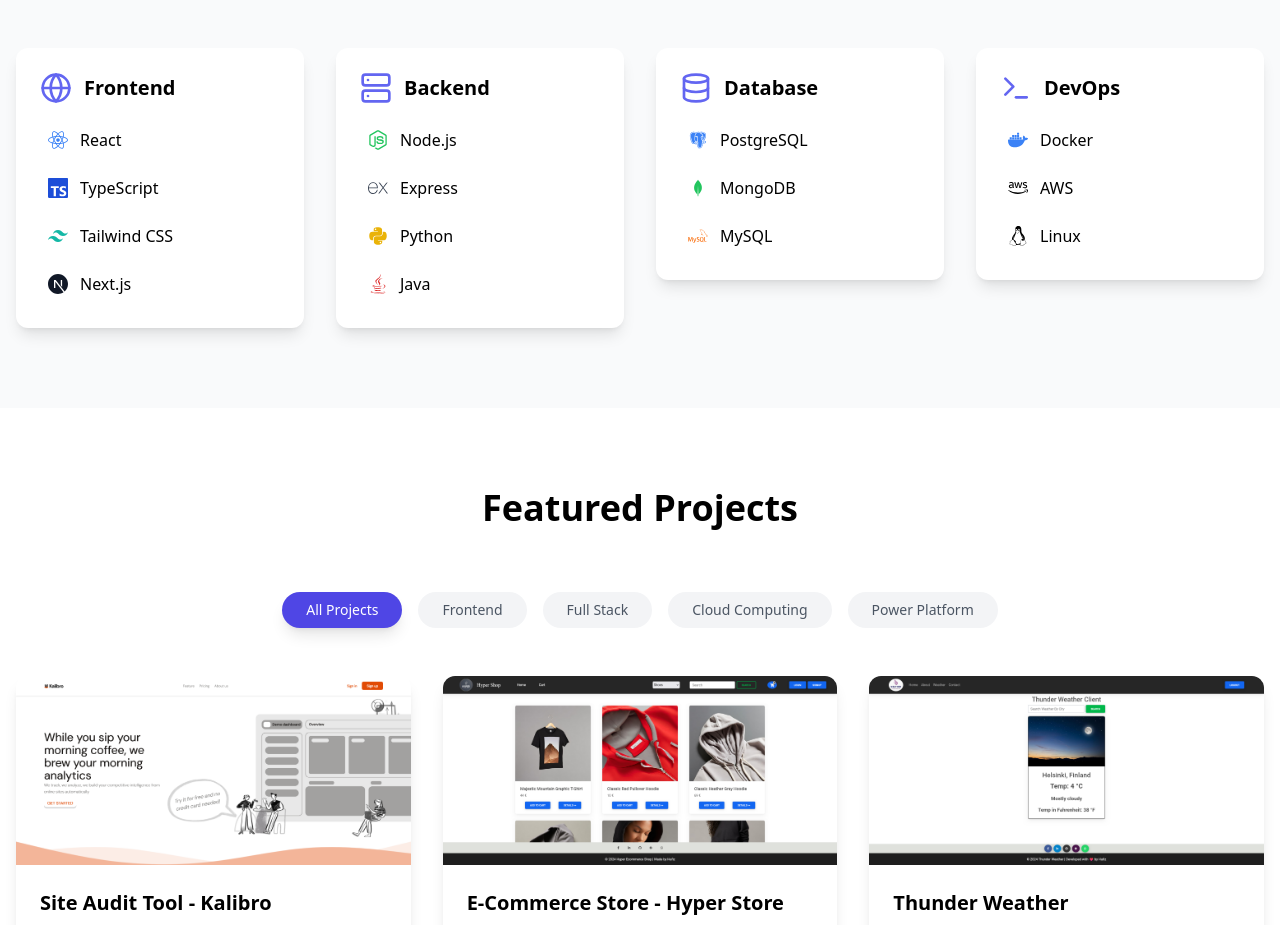
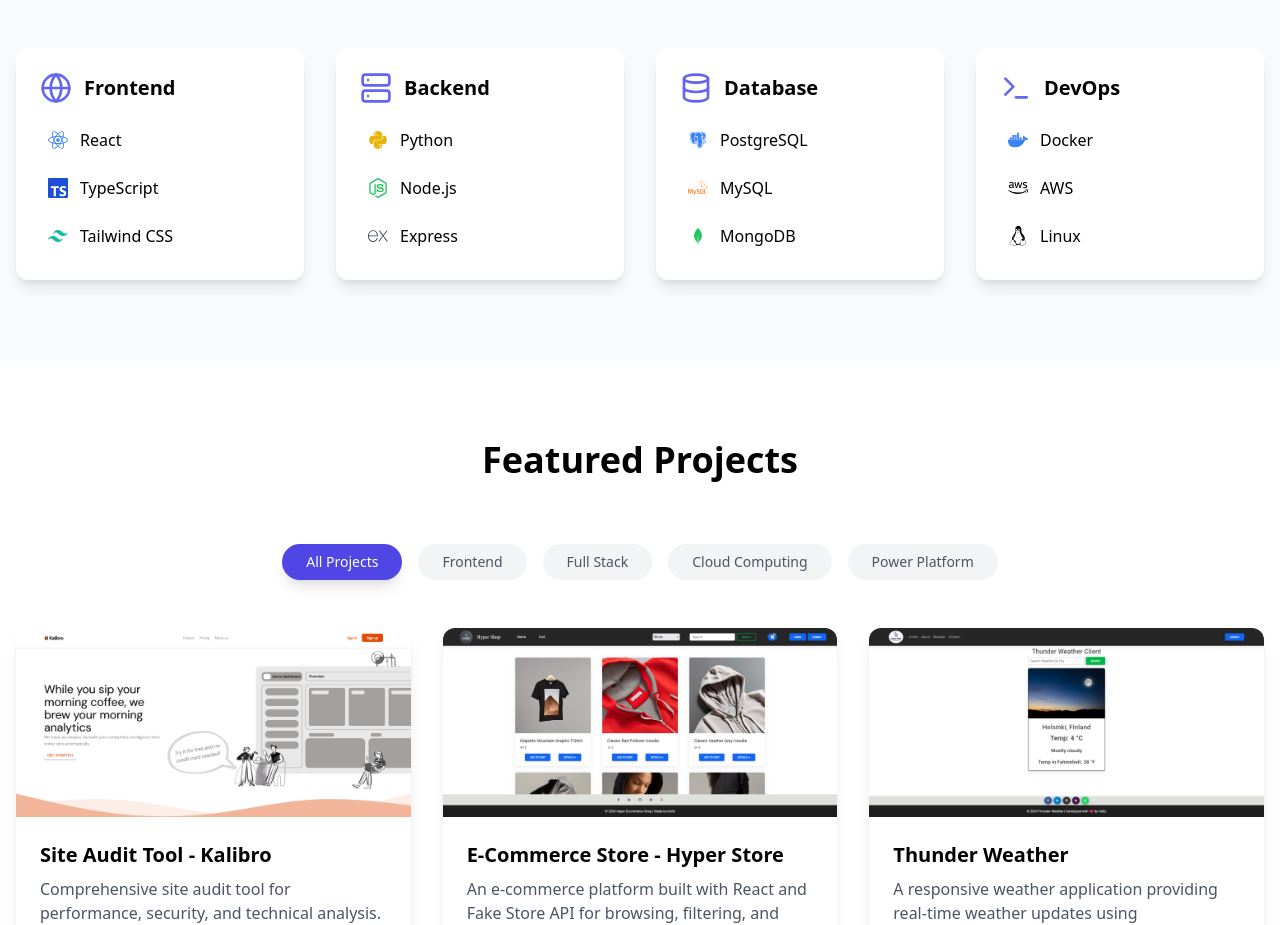
Before and after one commit to hafizkh/portfolio-hafizkh, a React (Vite) app: page / in a window 1280 px wide. Shown: the part 840-1765 px from the top of the page. Built offline with nearby package versions, Linux system fonts and the light colour scheme.

Commit message:
updated skills

```diff
--- a/src/data/skillsData.tsx
+++ b/src/data/skillsData.tsx
@@ -12,25 +12,26 @@
       { name: "React", icon: <FaReact className="w-5 h-5 text-blue-500" /> },
       { name: "TypeScript", icon: <SiTypescript className="w-5 h-5 text-blue-700" /> },
       { name: "Tailwind CSS", icon: <SiTailwindcss className="w-5 h-5 text-teal-500" /> },
-      { name: "Next.js", icon: <SiNextdotjs className="w-5 h-5 text-gray-900" /> }
+      // { name: "Next.js", icon: <SiNextdotjs className="w-5 h-5 text-gray-900" /> }
     ],
   },
   {
     category: "Backend",
     icon: <Server className="w-8 h-8 text-indigo-500" />,
     technologies: [
+      { name: "Python", icon: <FaPython className="w-5 h-5 text-yellow-500" /> },
       { name: "Node.js", icon: <FaNodeJs className="w-5 h-5 text-green-500" /> },
       { name: "Express", icon: <SiExpress className="w-5 h-5 text-gray-700" /> },
-      { name: "Python", icon: <FaPython className="w-5 h-5 text-yellow-500" /> },
-      { name: "Java", icon: <FaJava className="w-5 h-5 text-red-600" /> },],
+      // { name: "Java", icon: <FaJava className="w-5 h-5 text-red-600" /> },
+    ],
   },
   {
     category: "Database",
     icon: <Database className="w-8 h-8 text-indigo-500" />,
     technologies: [
       { name: "PostgreSQL", icon: <BiLogoPostgresql className="w-5 h-5 text-blue-500" /> },
+      { name: "MySQL", icon: <SiMysql className="w-5 h-5 text-orange-500" /> },
       { name: "MongoDB", icon: <BiLogoMongodb className="w-5 h-5 text-green-500" /> },
-      { name: "MySQL", icon: <SiMysql className="w-5 h-5 text-orange-500" /> },
     ],
   },
   {
@@ -39,7 +40,6 @@
     technologies: [
       { name: "Docker", icon: <SiDocker className="w-5 h-5 text-blue-500" /> },
       { name: "AWS", icon: <FaAws className="w-5 h-5 text-black" /> },
-
       { name: "Linux", icon: <FaLinux className="w-5 h-5 text-black" /> },
     ],
   },
```
